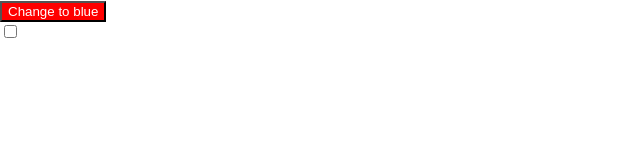
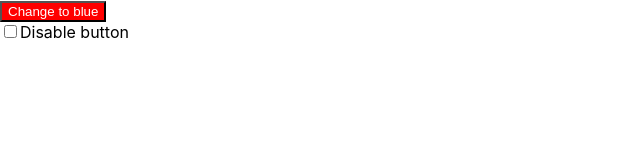
Before and after one commit to Andrew4d3/rtl-udemy-course, a React (Create React App) app in the folder react-code/: page / in a window 1280 px wide. Shown: the top 160 px of the page, without its empty margins (0-640 px from the left). Built offline with nearby package versions, Linux system fonts and the light colour scheme.

Commit message:
Lecture 23 done

```diff
--- a/react-code/src/App.js
+++ b/react-code/src/App.js
@@ -22,6 +22,7 @@ function App() {
         defaultChecked={disabled}
         onChange={(e) => setdisabled(e.target.checked)}
       />
+      <label htmlFor="enable-button-checkbox">Disable button</label>
     </div>
   );
 }
```
Also changed, not shown: 1 other file (tests, documents, lock files or other folders).
